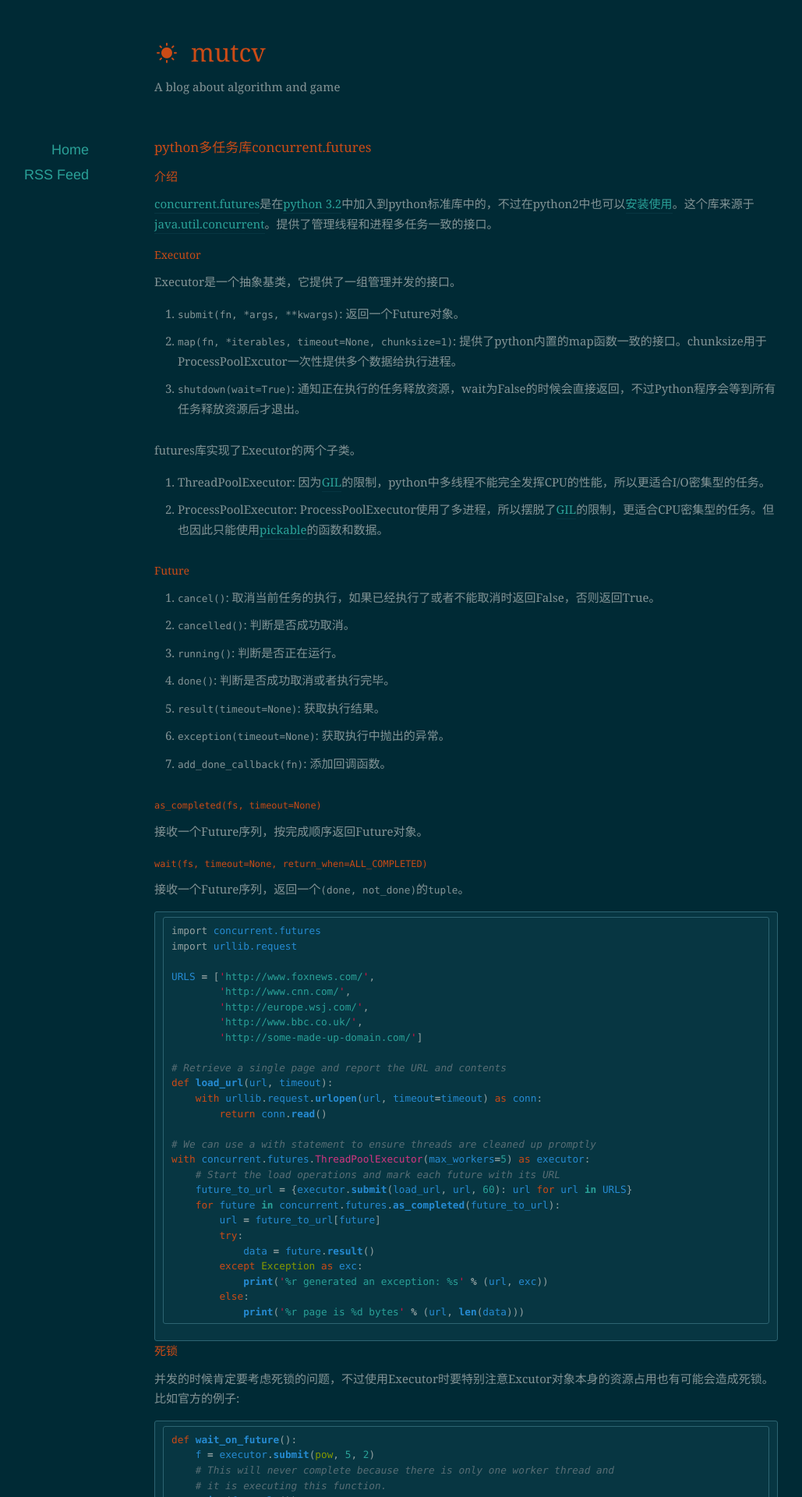
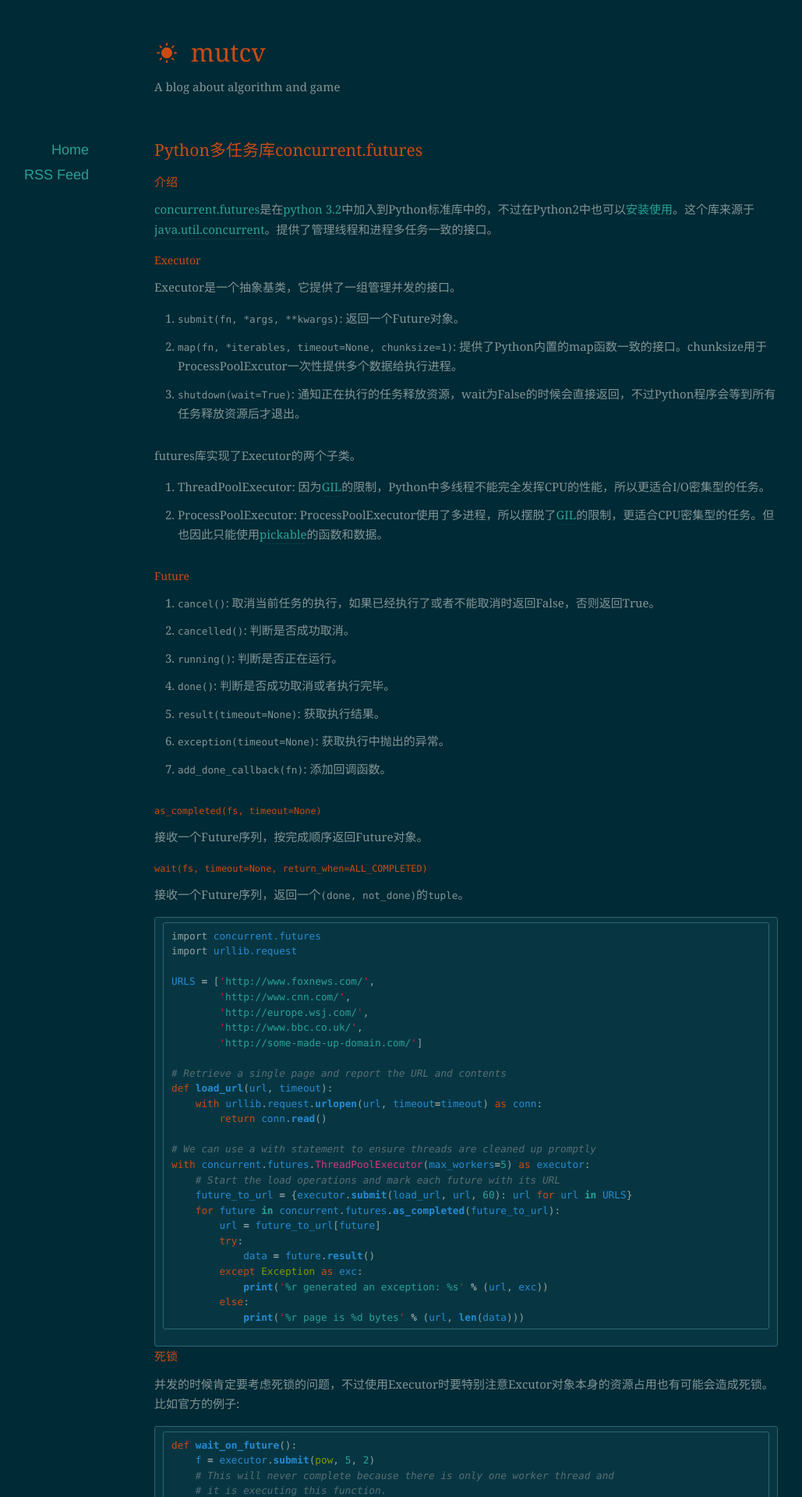
Before and after one commit to liuliqiu/liuliqiu.github.io, a Jekyll site: the page built from _posts/2016-11-25-python-concurrent-futures.md, in a window 1280 px wide. Shown: the top 1920 px of the page at 78% size, without its empty margins (42-1071 px from the left). Built offline with Jekyll 4.4.1, drawn with Linux system fonts in a browser that asks for light colours; nearby versions of some CDN libraries.

```diff
--- a/_posts/2016-11-25-python-concurrent-futures.md
+++ b/_posts/2016-11-25-python-concurrent-futures.md
@@ -1,21 +1,21 @@
 ---
 layout: post
-title: python多任务库concurrent.futures
+title: Python多任务库concurrent.futures
 ---
 
 ## 介绍
-[concurrent.futures]是在[python 3.2]中加入到python标准库中的，不过在python2中也可以[安装使用][pypi futures]。这个库来源于[java.util.concurrent]。提供了管理线程和进程多任务一致的接口。
+[concurrent.futures]是在[python 3.2]中加入到Python标准库中的，不过在Python2中也可以[安装使用][pypi futures]。这个库来源于[java.util.concurrent]。提供了管理线程和进程多任务一致的接口。
 
 ### Executor
 Executor是一个抽象基类，它提供了一组管理并发的接口。
 
 - `submit(fn, *args, **kwargs)`: 返回一个Future对象。
-- `map(fn, *iterables, timeout=None, chunksize=1)`: 提供了python内置的map函数一致的接口。chunksize用于ProcessPoolExcutor一次性提供多个数据给执行进程。
+- `map(fn, *iterables, timeout=None, chunksize=1)`: 提供了Python内置的map函数一致的接口。chunksize用于ProcessPoolExcutor一次性提供多个数据给执行进程。
 - `shutdown(wait=True)`: 通知正在执行的任务释放资源，wait为False的时候会直接返回，不过Python程序会等到所有任务释放资源后才退出。
 
 futures库实现了Executor的两个子类。
 
-- ThreadPoolExecutor: 因为[GIL]的限制，python中多线程不能完全发挥CPU的性能，所以更适合I/O密集型的任务。
+- ThreadPoolExecutor: 因为[GIL]的限制，Python中多线程不能完全发挥CPU的性能，所以更适合I/O密集型的任务。
 - ProcessPoolExecutor: ProcessPoolExecutor使用了多进程，所以摆脱了[GIL]的限制，更适合CPU密集型的任务。但也因此只能使用[pickable][What can be pickled and unpickled]的函数和数据。
 
 ### Future
--- a/assets/css/style.css
+++ b/assets/css/style.css
@@ -83,7 +83,7 @@ acronym, abbr {
 
 
 h1 {
-	font-size: 17px;
+	font-size: 21px;
 	margin: 0 0 10px 0;
 }
 h2 {
@@ -173,7 +173,7 @@ article {
 }
 
 article h1 {
-	font-size: 17px;
+	font-size: 21px;
 	margin: 0 0 10px 0;
 }
 article h1 a {
```
Also changed, not shown: _posts/2016-12-05-python-descriptor.md (deleted, +0 -126 lines), _posts/2016-12-09-python-descriptor.md (added, +154 -0 lines).
